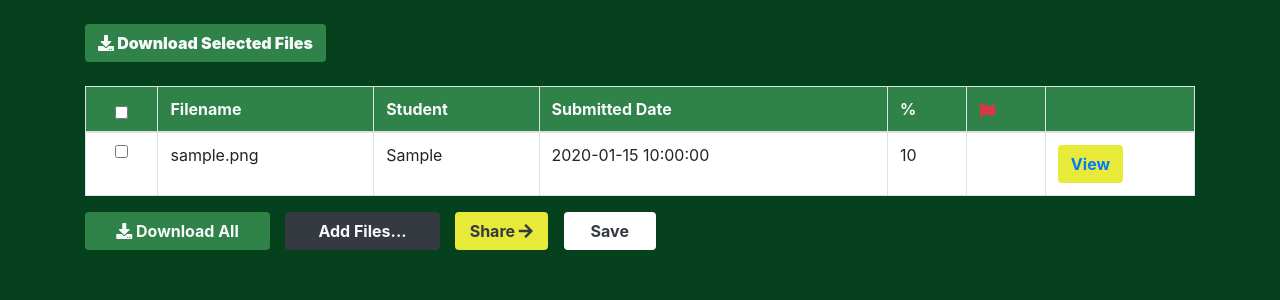
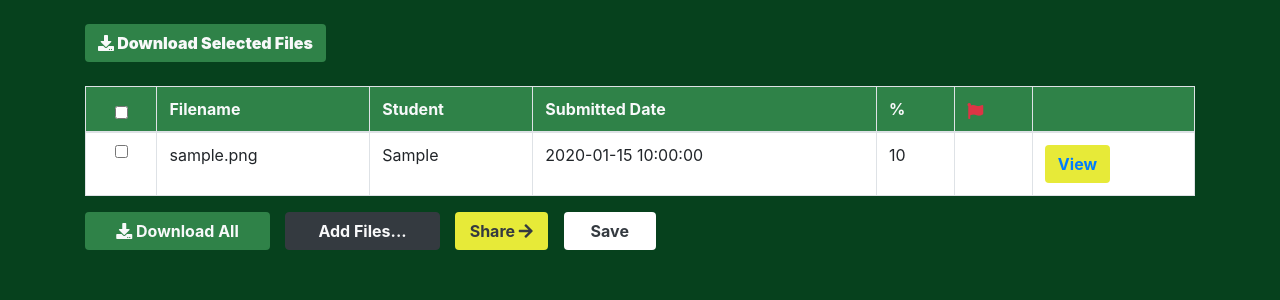
Before and after one commit to Dhruv-Panicker/ExcelGuard, a Flask app: page /scan_results in a window 1280 px wide. Shown: the part 56-356 px from the top of the page. Run offline with Flask 3, Linux system fonts and the light colour scheme; a user stored in the database is signed in; tables that the repository leaves empty hold one stand-in row (values such as "Sample post"); some libraries are stand-ins or nearby versions.

Commit message:
chore: padding inside table cell

```diff
--- a/templates/scan_results.html
+++ b/templates/scan_results.html
@@ -56,7 +56,7 @@
               <td></td>
             {% endif %}
             <td class="pr-0">
-              <a href="{{ url_for('file_details', file_id=file.id) }}" class="btn bg-yellow"><strong>View</strong></a>
+              <a href="{{ url_for('file_details', file_id=file.id) }}" class="btn bg-yellow mr-2"><strong>View</strong></a>
             </td>
           </tr>
           {% endfor %}
```
